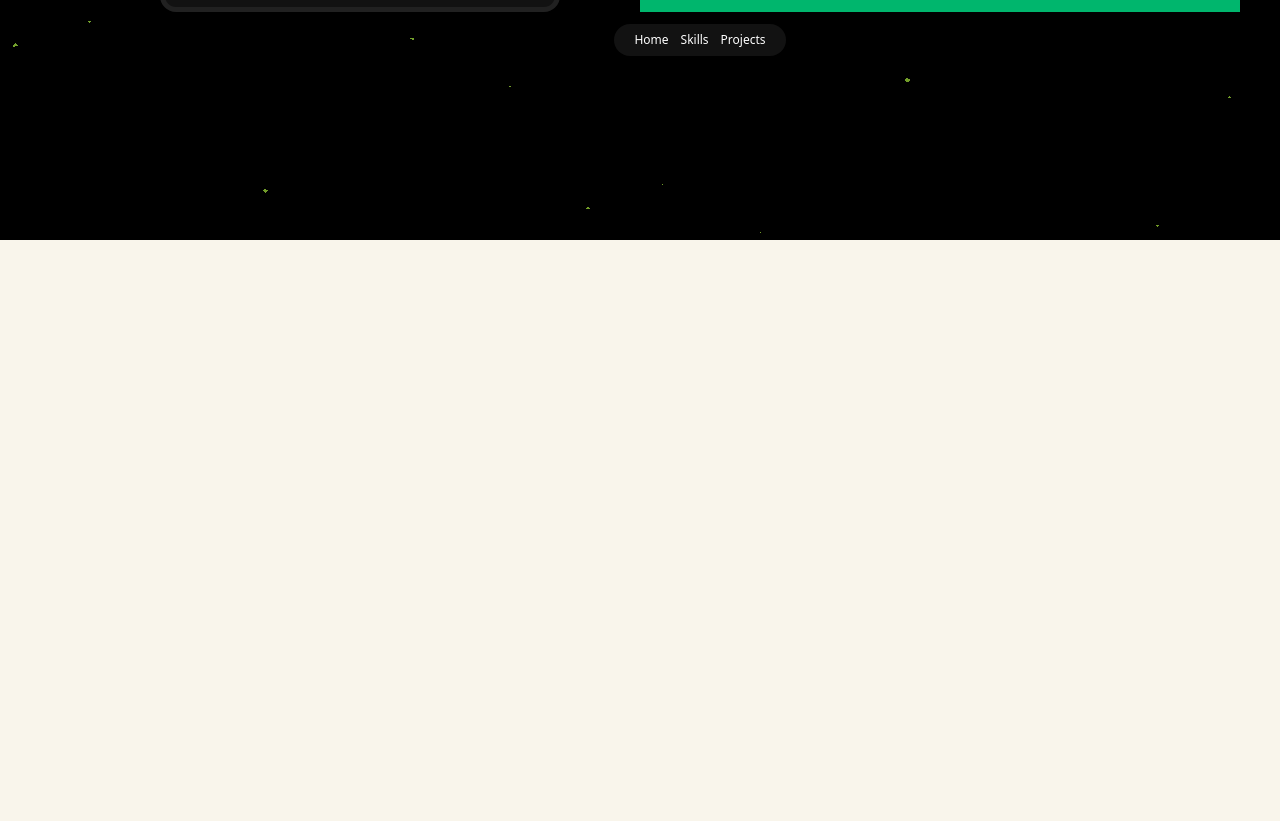
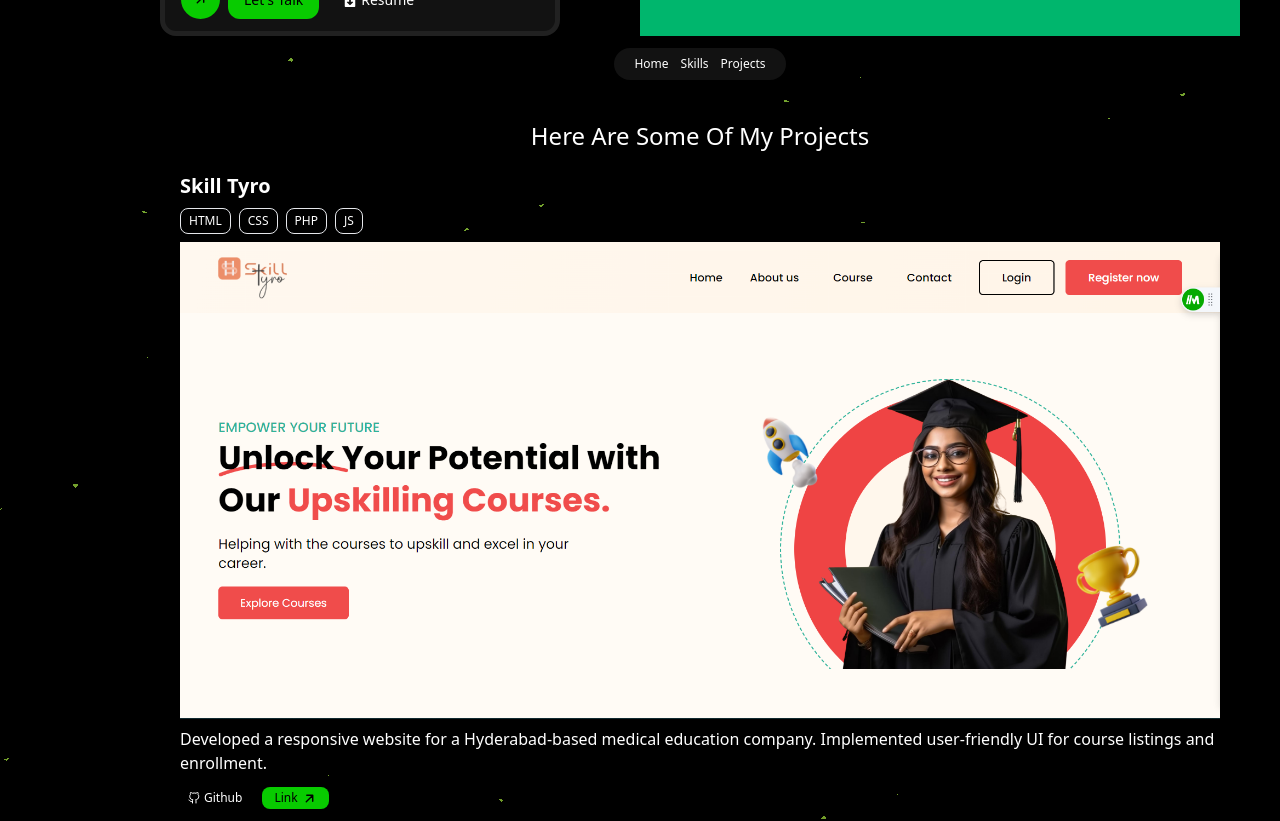
Before and after one commit to rsr11/my-portfolio, a React (Vite) app: page / in a window 1280 px wide. Shown: the part 560-1381 px from the top of the page. Before the commit the page ends 800 px from the top, so only its background shows below. Built offline with nearby package versions, Linux system fonts and the light colour scheme.

Commit message:
updated icon and project section

```diff
--- a/index.html
+++ b/index.html
@@ -2,7 +2,7 @@
 <html lang="en">
   <head>
     <meta charset="UTF-8" />
-    <link rel="icon" type="image/svg+xml" href="./src/assets/logo3.svg" />
+    <link rel="icon" type="image/svg+xml" href="./src/assets/bitmojiProfile.png" />
     <meta name="viewport" content="width=device-width, initial-scale=1.0" />
     <title>Rajeshwar Singh | Portfolio</title>
   </head>
--- a/src/App.jsx
+++ b/src/App.jsx
@@ -1,7 +1,7 @@
 
 import Header from './Header';
 // import HeroSection from './HeroSection';
-import Projects from './Projects';
+// import Projects from './Projects';
 import About from './About';
 import Contact from './Contact';
 import Footer from './Footer';
@@ -10,6 +10,7 @@ import './App.css';
 import { BrowserRouter, Route, Routes } from 'react-router-dom';
 import HomeLayout from './layouts/HomeLayout';
 import Home from './componets/Home';
+import Projects from './componets/Projects';
 
 
 
@@ -24,7 +25,7 @@ function App() {
     <BrowserRouter>
     <Routes>
       <Route path='/' element={<HomeLayout/>}>
-      <Route index element={<Home/>} />
+      <Route index element={<Projects/>} />
       {/* <Route path="skills" element={<} */}
       </Route>
     </Routes>
--- a/src/componets/HeroSection.jsx
+++ b/src/componets/HeroSection.jsx
@@ -54,7 +54,7 @@ const HeroSection = () => {
                 </div>
             </div>
         </section>
-        <h1 className='mt-5 text-white text-2xl mb-32 sm:text-6xl font-semibold' >Let’s build a  <span className='text-[#08CB00] bg-[#121212] px-2 py-1 rounded-lg' >website</span> <br /> people will remember</h1>
+        <h1 className='mt-5 text-white text-2xl mb-32 sm:text-6xl font-semibold' >Let’s build a  <span className='text-[#08CB00] bg-[#121212] px-2 py-1  rounded-lg' >website</span> <br /> people will remember</h1>
         {/* <img src={GreenWavy} className='absolute bottom-0 right-0' alt="" /> */}
        <motion.svg
   id="visual"
--- /dev/null
+++ b/src/componets/ProjectCard.jsx
@@ -0,0 +1,34 @@
+import React from 'react'
+import { IoArrowUp } from "react-icons/io5";
+
+import { FiGithub } from "react-icons/fi";
+
+const ProjectCard = ({title,techStack, description,imgLink, gitLink, projectLink}) => {
+  return (
+    <section className="mt-5 mx-5" >
+         <section>
+         </section>
+         <section>
+           <h1 className="text-xl font-bold" >{title}</h1>
+           <p className="text-xs mt-2 flex gap-2" >
+            {techStack?.map((value)=>{
+              return <span key={value} className="py-1 border rounded-lg px-2" >{value}</span>
+
+            })}
+            {/* <span className="py-1 border rounded-lg px-2" >CSS</span>
+            <span className="py-1 border rounded-lg px-2" >PHP</span> */}
+           </p>
+           <div className="overflow-hidden" >
+            <img src={imgLink} className=" mt-2 w-full" alt="" />
+            </div>
+            <p className="mt-2" >{description}</p>
+           <div className="flex gap-5 mt-3 ml-2 text-xs" >
+            <button className="flex items-center gap-1" > <FiGithub/> Github</button>
+            <button className="flex items-center bg-[#08CB00] gap-1 text-black py-[3px] px-3 rounded-lg" >Link <IoArrowUp size={15} className="rotate-45" /> </button>
+           </div>
+         </section>
+       </section>
+  )
+}
+
+export default ProjectCard
--- /dev/null
+++ b/src/componets/Projects.jsx
@@ -0,0 +1,27 @@
+// import React from 'react'
+import SkillTyroImg from "../assets/SkillTyro_thumnail.png";
+import ProjectCard from "./ProjectCard"
+
+// import name from "../"
+
+const Projects = () => {
+  return (
+    <section className='text-white' >
+       <h1 className='text-center mt-10 text-2xl' >Here Are Some Of My Projects</h1>
+       <ProjectCard
+        title="Skill Tyro"
+        imgLink={SkillTyroImg}
+        techStack={[`HTML`,`CSS`,`PHP`,`JS`]}
+        description={"Developed a responsive website for a Hyderabad-based medical education company. Implemented user-friendly UI for course listings and enrollment."}
+        gitLink={"fsdd"}
+        projectLink={"fsdfs"} />
+
+
+
+
+
+    </section>
+  )
+}
+
+export default Projects
--- a/src/layouts/HomeLayout.jsx
+++ b/src/layouts/HomeLayout.jsx
@@ -2,11 +2,13 @@
 import HeroSection from '../componets/HeroSection'
 import { MdDarkMode } from 'react-icons/md'
 import { FaSun } from 'react-icons/fa'
+import { Outlet } from 'react-router-dom'
 // import { AiFillHome } from 'react-icons/ai'
 
 const HomeLayout = () => {
   return (
     <main className='pageBg2 p-3 sm:px-40 sm:pr-10 pt-1'>
+        <h1 className='text-white'>On Update..</h1>
         <nav className='flex justify-center sm:mt-3 mb-2'>
           <div className='border-2 rounded-xl text-white flex gap-1 border-[#212121]' >
             <MdDarkMode  className='bg-[#212121] size-6 sm:size-8 rounded-l-lg p-1' /> <FaSun  className='p-1 size-6 sm:size-8' />
@@ -21,6 +23,8 @@ const HomeLayout = () => {
           <li>Projects</li>
          </ul>
        </nav>
+
+       <Outlet/>
     </main>
   )
 }
```
